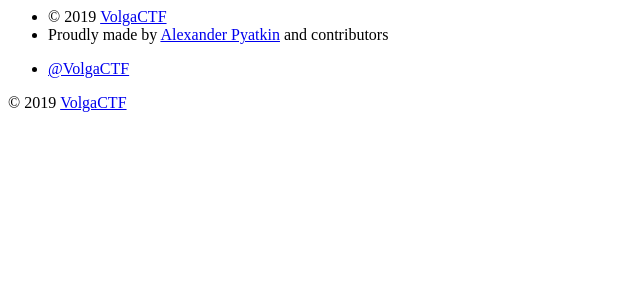
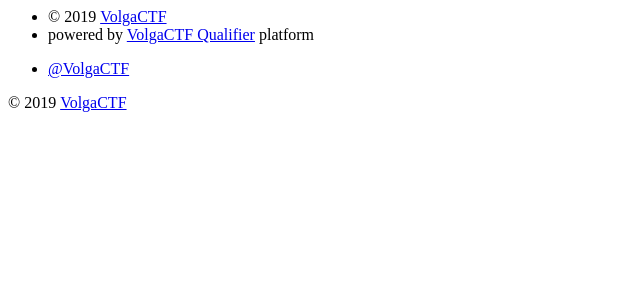
Before and after one commit to VolgaCTF/2019-activity-theme, a web app: file assets/partials/footer.html in a window 1280 px wide. Shown: the top 300 px of the page, without its empty margins (0-640 px from the left). Run offline with its HTML, style and script files only (its server is not run), Linux system fonts and the light colour scheme.

Commit message:
Update footer

```diff
--- a/assets/partials/footer.html
+++ b/assets/partials/footer.html
@@ -2,7 +2,7 @@
     <div class="float-left">
         <ul class="list-unstyled text-left my-auto">
             <li>&copy;&nbsp;<script>document.write((new Date()).getFullYear())</script>&nbsp;<a href="https://volgactf.ru/en/" target="_blank" rel="noopener">VolgaCTF</a></li>
-            <li>Proudly made by <a href="https://aspyatkin.com" target="_blank" rel="noopener">Alexander Pyatkin</a> and contributors</li>
+            <li>powered by <a href="https://github.com/VolgaCTF/volgactf-qualifier" target="_blank" rel="noopener">VolgaCTF Qualifier</a> platform</li>
         </ul>
     </div>
     <div class="float-right my-auto">
```
